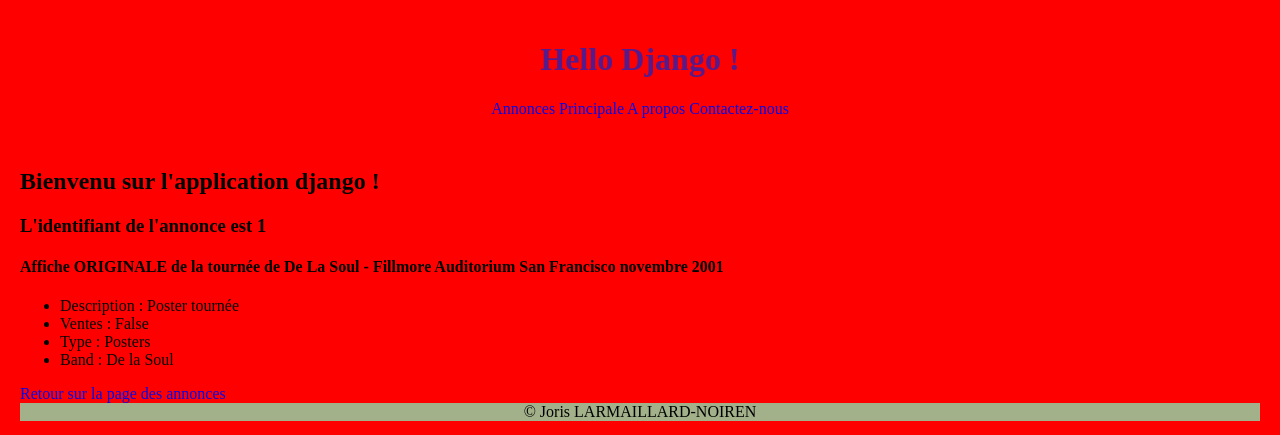
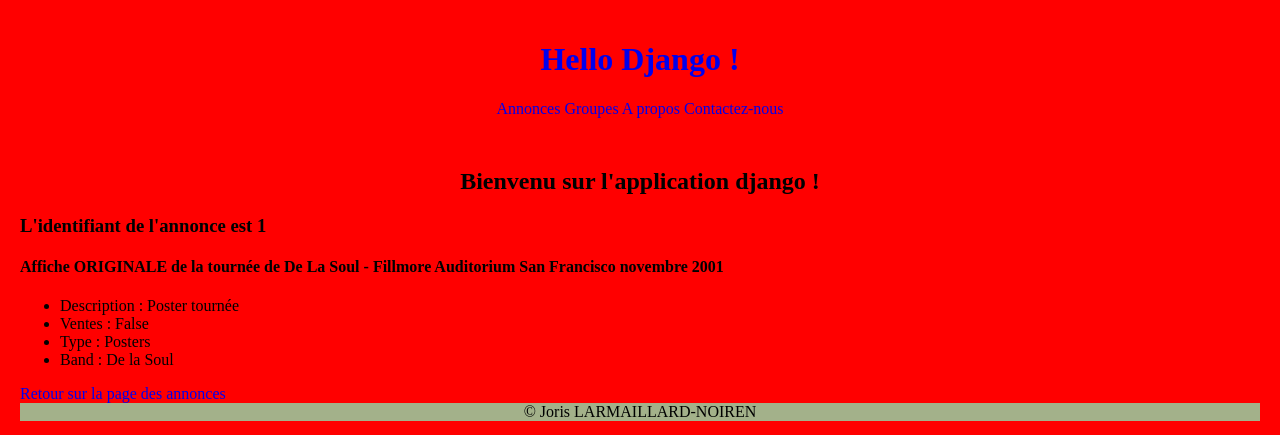
Before and after one commit to 31Joojo/django-web-app, a Django app: page /ads/1/ in a window 1280 px wide. Shown: the top 435 px of the page. Run offline with Django 5.2, Linux system fonts and the light colour scheme; data comes from the database, SQL or seed files in the repository.

Commit message:
Modification des liens vers les pages

```diff
--- a/merchex/listings/templates/listings/base.html
+++ b/merchex/listings/templates/listings/base.html
@@ -12,20 +12,20 @@
 
     <header>
         <div>
-            <a href=""><h1>Hello Django !</h1></a>
+            <a href="{% url 'home' %}"><h1>Hello Django !</h1></a>
         </div>
 
         <div>
             <nav class="nav-bar">
-                <a href="ads">Annonces</a>
-                <a href="hello">Principale</a>
-                <a href="about-us">A propos</a>
-                <a href="contact-us">Contactez-nous</a>
+                <a href="{% url 'ads-list' %}">Annonces</a>
+                <a href="{% url 'band-list' %}">Groupes</a>
+                <a href="{% url 'about-us' %}">A propos</a>
+                <a href="{% url 'contact-us' %}">Contactez-nous</a>
             </nav>
         </div>
     </header>
 
-    <h2>Bienvenu sur l'application django !</h2>
+    <h2 style="text-align: center;">Bienvenu sur l'application django !</h2>
     {% block content %}{% endblock %}
 
     <footer>
```
